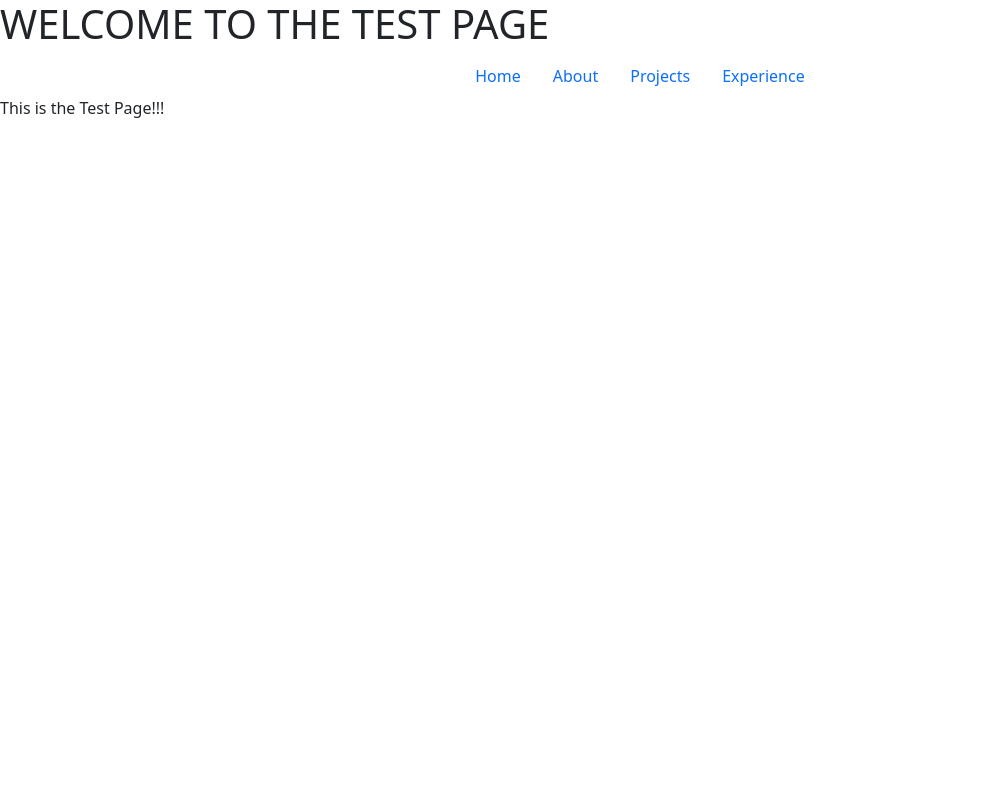
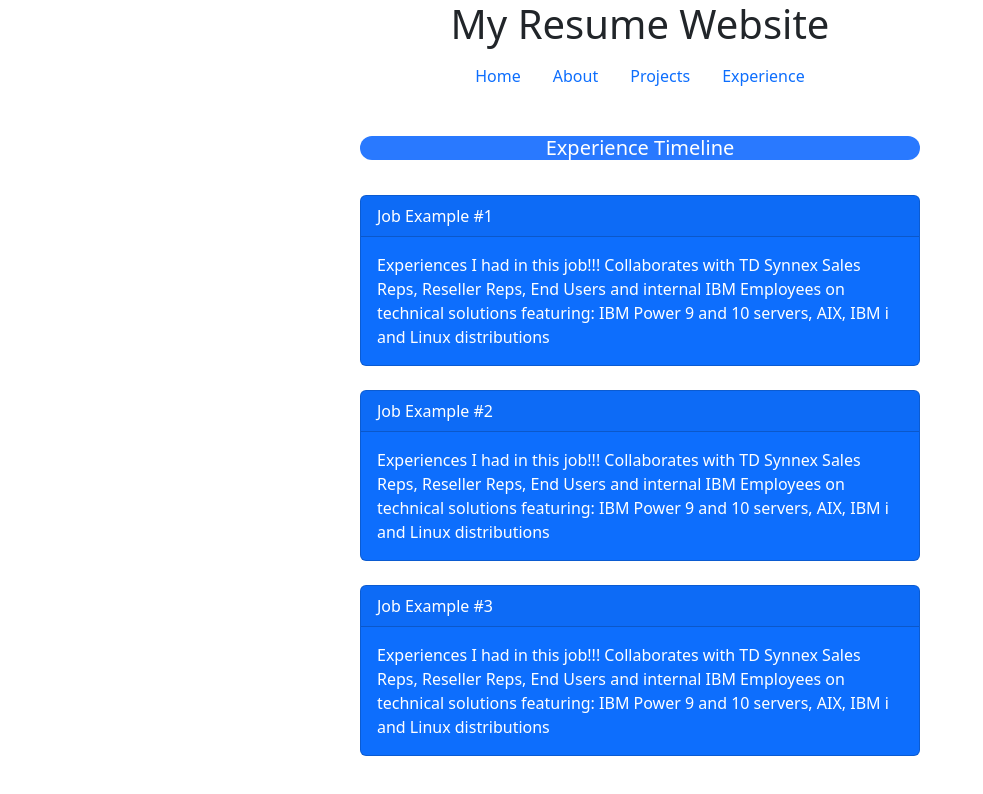
Before and after one commit to tbmcabee/resume-website, a React (Vite) app: page /Experience in a window 1280 px wide. Shown: the top 794 px of the page, without its empty margins (0-983 px from the left). Built offline with nearby package versions, Linux system fonts and the light colour scheme.

Commit message:
More changes to Experience page. Added a title and more functionality to the pageBlock component

```diff
--- a/src/App.tsx
+++ b/src/App.tsx
@@ -1,6 +1,9 @@
 //import { useState } from "react";
-import Home from "./components/Home";
-import TestPage from "./components/TestPage";
+import Experience from "./components/Pages/Experience/Experience";
+import Home from "./components/Pages/Home";
+import About from "./components/Pages/About";
+import Projects from "./components/Pages/Projects";
+import TestPage from "./components/Pages/TestPage";
 import { BrowserRouter as Router, Routes, Route }
     from "react-router-dom";
 
@@ -9,9 +12,9 @@ function App() {
   <Router>
     <Routes>
       <Route path="/Home" element={<Home />}/>
-      <Route path="/About" element={<TestPage />}/>
-      <Route path="/Projects" element={<TestPage />}/>
-      <Route path="/Experience" element={<TestPage />}/>
+      <Route path="/About" element={<About />}/>
+      <Route path="/Projects" element={<Projects />}/>
+      <Route path="/Experience" element={<Experience />}/>
       <Route path="/" element={<Home />}/>
     </Routes>
   </Router>
--- /dev/null
+++ b/src/components/PageBlock/PageBlock.module.css
@@ -0,0 +1,12 @@
+
+.blockPage {
+    width: "35rem";
+}
+
+.blockCentral {
+    display: 'flex';
+    align-items: center;
+    justify-content: 'center';
+    display: 'flex';
+    justify-content: 'center';
+}
--- /dev/null
+++ b/src/components/PageBlock/PageBlock.tsx
@@ -0,0 +1,22 @@
+import React, { ReactNode } from 'react';
+import styles from './PageBlock.module.css';
+
+interface BlockProps {
+    header: string;
+    children: ReactNode;
+}
+
+const PageBlock = ({header, children}:BlockProps) => {
+  return (
+    <>
+    <div className={'card text-bg-primary mb-4 mx-auto'} style={{width: "35rem"}}>
+        <div className='card-header'>{header}</div>
+        <div className='card-body'>
+            <p className='card-text'>{children}</p>
+        </div>
+    </div>
+    </>
+  )
+}
+
+export default PageBlock
--- /dev/null
+++ b/src/components/Pages/About.tsx
@@ -0,0 +1,13 @@
+import React from 'react'
+import NavTab from '../NavTab'
+
+const About = () => {
+  return (
+    <div>
+        <h1 className="text-center">My Resume Website</h1>
+        <NavTab />
+    </div>
+  )
+}
+
+export default About
--- /dev/null
+++ b/src/components/Pages/Experience/Experience.module.css
@@ -0,0 +1,15 @@
+
+.center {
+    text-align: center;
+    margin-left: auto;
+    margin-right: auto;
+    margin-bottom: 35px;
+    background-color: #2979ff;
+    color: white;
+    width: 560px;
+    border-radius: 25px;
+}
+
+.alignDiv {
+    margin-top: 40px;
+}
--- /dev/null
+++ b/src/components/Pages/Experience/Experience.tsx
@@ -0,0 +1,35 @@
+import React from 'react'
+import NavTab from '../../NavTab'
+import PageBlock from '../../PageBlock/PageBlock'
+import styles from './Experience.module.css'
+
+const Experience = () => {
+  return (
+    <>
+    <div>
+        <h1 className="text-center">My Resume Website</h1>
+        <NavTab />
+    </div>
+    <div className={styles.alignDiv}>
+        <h5 className={styles.center}>Experience Timeline</h5>
+        <PageBlock header='Job Example #1'>
+        Experiences I had in this job!!! Collaborates with TD Synnex Sales Reps,
+        Reseller Reps, End Users and internal IBM Employees on technical solutions featuring: IBM Power 9 and 10 servers,
+        AIX, IBM i and Linux distributions
+        </PageBlock>
+        <PageBlock header='Job Example #2'>
+        Experiences I had in this job!!! Collaborates with TD Synnex Sales Reps,
+        Reseller Reps, End Users and internal IBM Employees on technical solutions featuring: IBM Power 9 and 10 servers,
+        AIX, IBM i and Linux distributions
+        </PageBlock>
+        <PageBlock header='Job Example #3'>
+        Experiences I had in this job!!! Collaborates with TD Synnex Sales Reps,
+        Reseller Reps, End Users and internal IBM Employees on technical solutions featuring: IBM Power 9 and 10 servers,
+        AIX, IBM i and Linux distributions
+        </PageBlock>
+    </div>
+    </>
+  )
+}
+
+export default Experience
--- a/src/components/Home.tsx
+++ b/src/components/Pages/Home.tsx
@@ -1,5 +1,5 @@
 import React from 'react'
-import NavTab from './NavTab'
+import NavTab from '../NavTab'
 
 function Home() {
 
--- /dev/null
+++ b/src/components/Pages/Projects.tsx
@@ -0,0 +1,13 @@
+import React from 'react'
+import NavTab from '../NavTab'
+
+const Projects = () => {
+  return (
+    <div>
+        <h1 className="text-center">My Resume Website</h1>
+        <NavTab />
+    </div>
+  )
+}
+
+export default Projects
--- a/src/components/TestPage.tsx
+++ b/src/components/Pages/TestPage.tsx
@@ -1,5 +1,5 @@
 import React from 'react'
-import NavTab from './NavTab'
+import NavTab from '../NavTab'
 
 function TestPage() {
 
--- a/src/main.tsx
+++ b/src/main.tsx
@@ -1,7 +1,7 @@
 import React from 'react'
 import ReactDOM from 'react-dom/client'
 import App from './App.tsx'
-import Home from './components/Home.tsx'
+import Home from './components/Pages/Home.tsx'
 import 'bootstrap/dist/css/bootstrap.css'
 
 ReactDOM.createRoot(document.getElementById('root') as HTMLElement).render(
```
